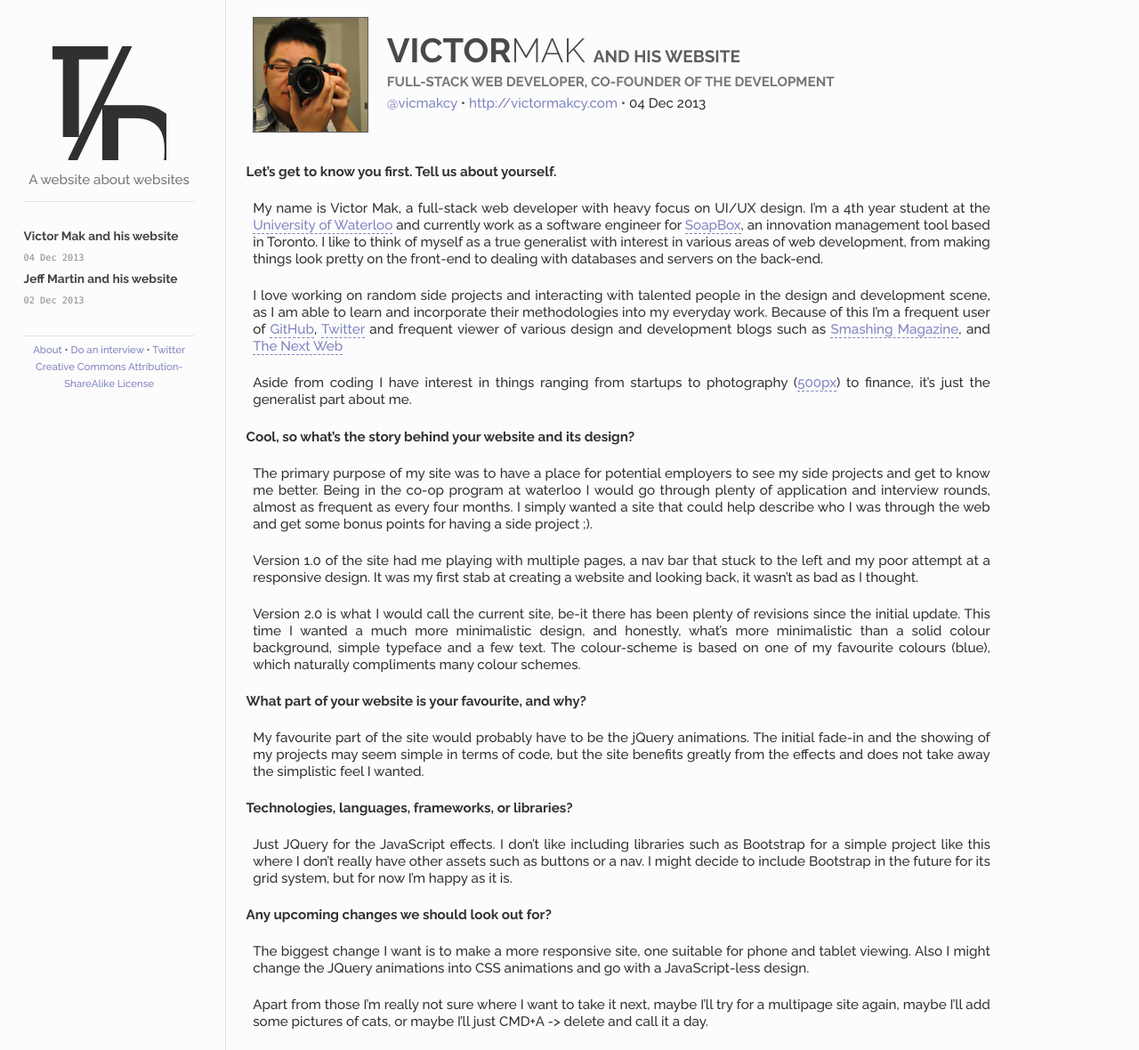
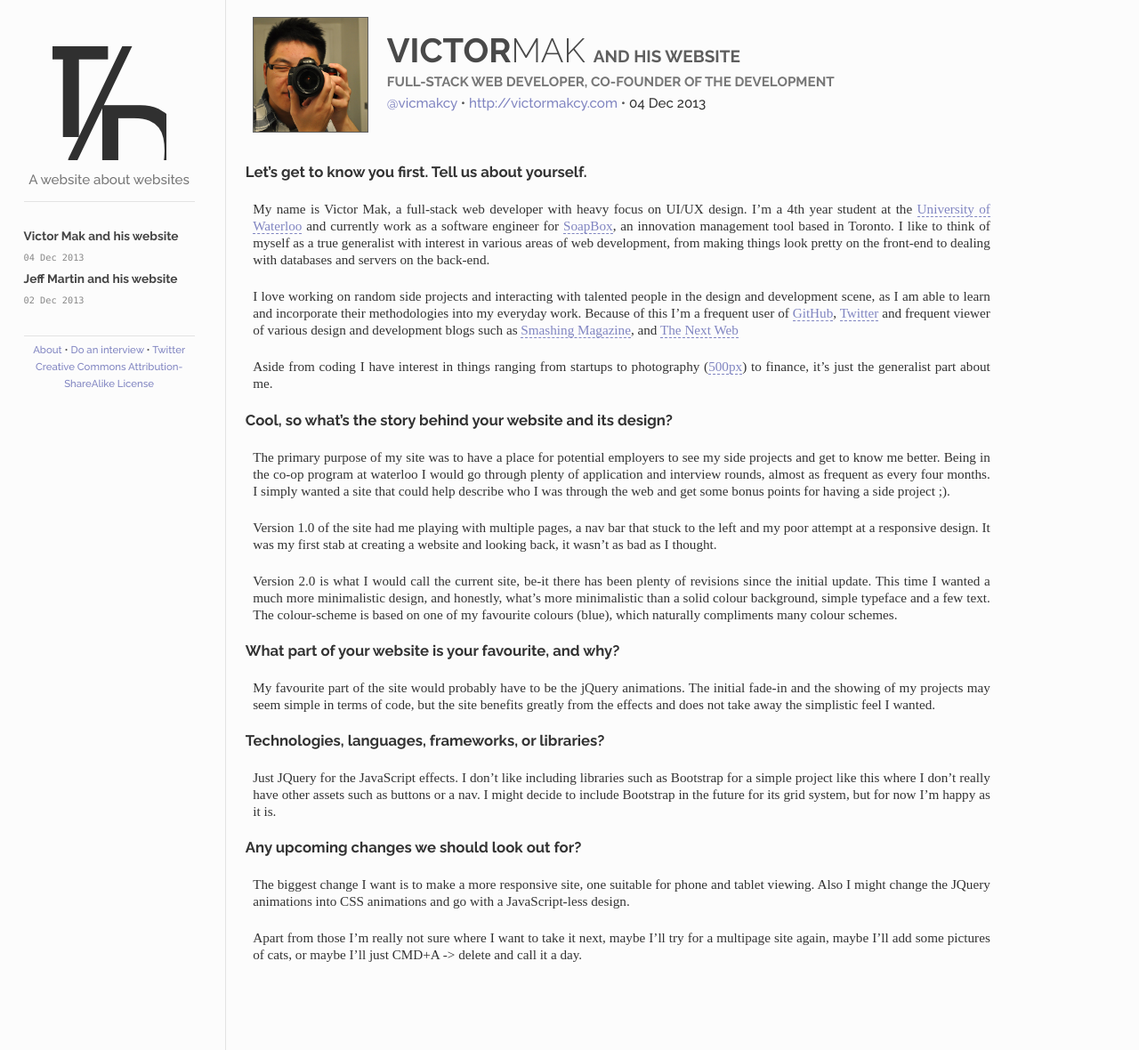
Before and after one commit to the-development/thedevelopment, a Jekyll site: the page built from index.html, in a window 1280 px wide. Shown: the whole page at 89% size. Built offline with Jekyll 4.4.1, drawn with Linux system fonts in a browser that asks for light colours; some web fonts are replaced; Markdown is read by kramdown in place of the engine named in the settings.

Commit message:
Experiment: use serif font for the content/answers

```diff
--- a/_layouts/default.html
+++ b/_layouts/default.html
@@ -18,6 +18,7 @@
         <!-- Responsive CSS -->
         <link rel="stylesheet" href="/css/responsive.css">
 
+        <link href='http://fonts.googleapis.com/css?family=Droid+Serif:400,700' rel='stylesheet' type='text/css'>
         <link href='http://fonts.googleapis.com/css?family=Raleway:300,500,700' rel='stylesheet' type='text/css'>
     </head>
     <body>
--- a/css/main.css
+++ b/css/main.css
@@ -22,11 +22,6 @@ body {
   font-weight: 400;
   font-size: 0.95em;
   overflow: hidden;
-}
-
-strong {
-  font-weight: 700;
-  margin-left: -0.5em;
 }
 
 a {
@@ -185,6 +180,14 @@ a:hover {
 
 .post {
   clear: both;
+  font-family: 'Droid Serif', serif;
+}
+
+.post p strong {
+  font-family: 'Raleway', Arial, sans-serif;
+  font-weight: 700;
+  font-size: 1.1em;
+  margin-left: -0.5em;
 }
 
 .post a,
```
